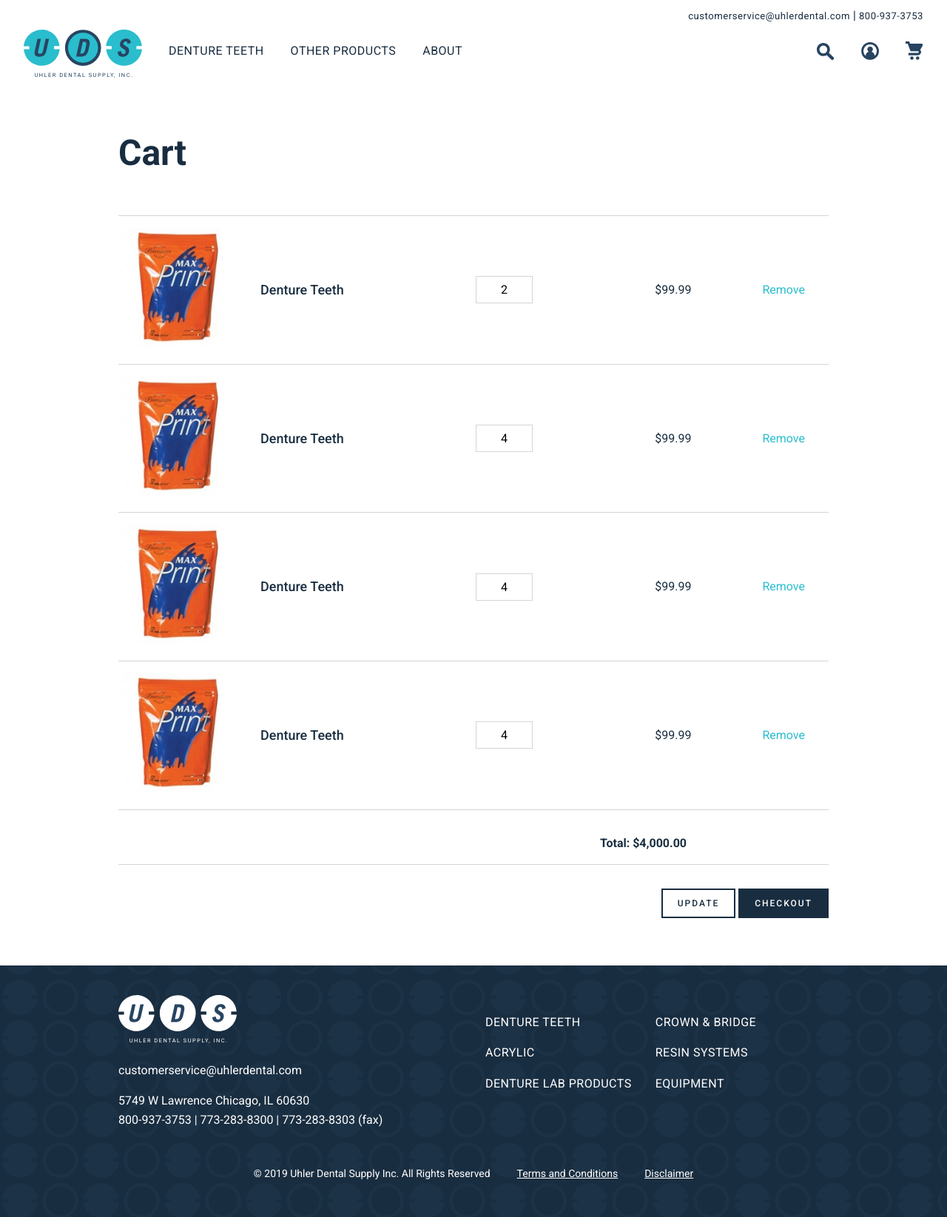
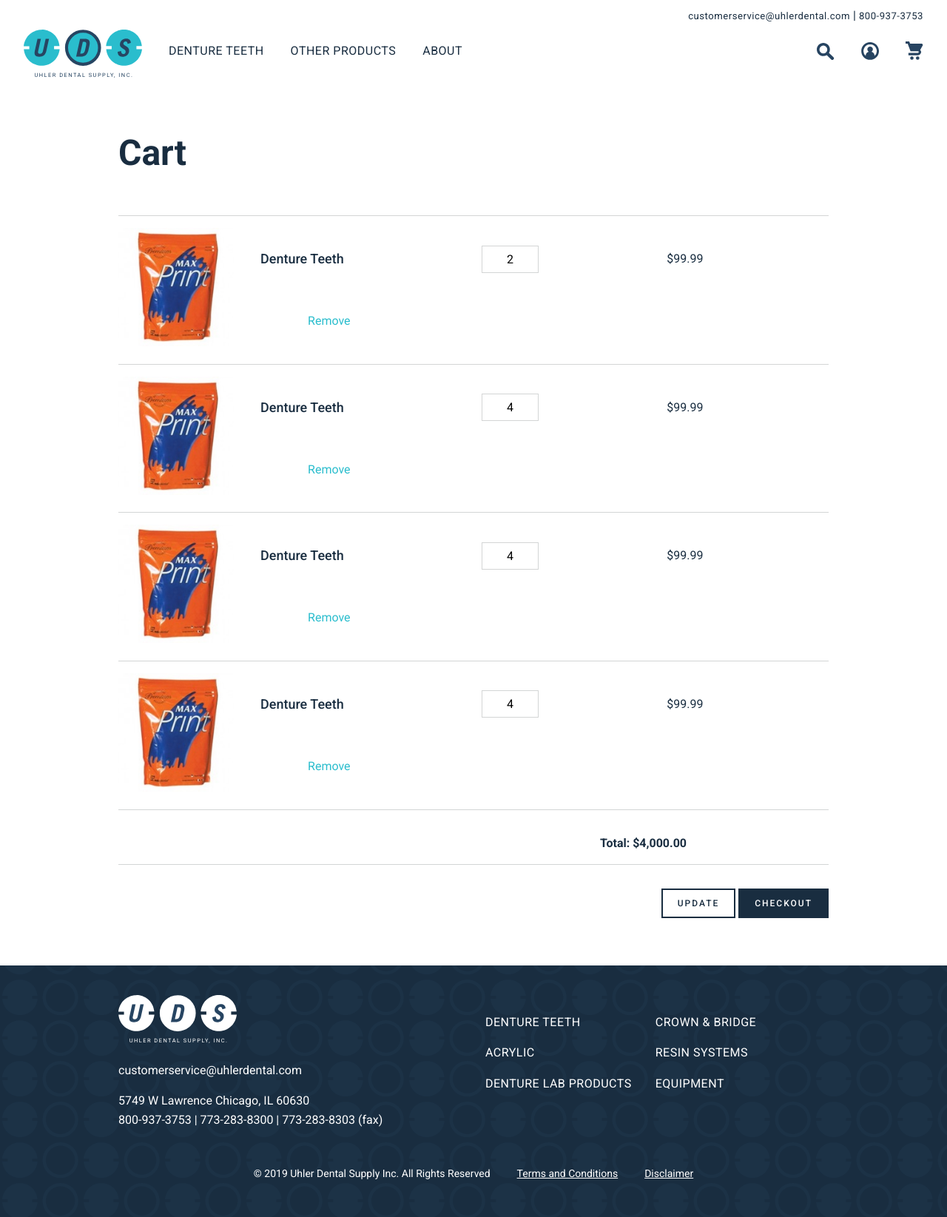
Before and after one commit to brodieaustin/uhlerdental-prototype, a Jekyll site: the page built from cart/index.html, in a window 1280 px wide. Shown: the whole page at 74% size. Built offline with Jekyll 4.4.1, drawn with Linux system fonts in a browser that asks for light colours.

Commit message:
more tweaks to search and cart

```diff
--- a/assets/css/styles.css
+++ b/assets/css/styles.css
@@ -869,13 +869,13 @@ input, select {
   .cart-item:first-child {
     border-top: 1px solid #d3d5d5; }
   .cart-item .product-image {
-    width: 60%;
+    width: 40%;
     text-align: center; }
     @media screen and (min-width: 736px) {
       .cart-item .product-image {
         width: calc(20% - 2rem); } }
   .cart-item .product-information {
-    width: 40%; }
+    width: 60%; }
     @media screen and (min-width: 736px) {
       .cart-item .product-information {
         display: flex;
@@ -893,6 +893,7 @@ input, select {
         .cart-item .product-information h3 {
           width: 40%; } }
     .cart-item .product-information input {
+      margin: 0 .5rem;
       padding: .5rem;
       text-align: center;
       border: 1px solid #d3d5d5; }
--- a/src/scss/_cart.scss
+++ b/src/scss/_cart.scss
@@ -14,7 +14,7 @@
   }
 
   .product-image{
-    width: 60%;
+    width: 40%;
     text-align: center;
 
     @media screen and (#{$bp-larger-than-tablet}){
@@ -23,7 +23,7 @@
   }
 
   .product-information{
-    width: 40%;
+    width: 60%;
 
     @media screen and (#{$bp-larger-than-tablet}){
       display: flex;
@@ -50,6 +50,7 @@
     }
 
     input{
+      margin: 0 .5rem;
       padding: .5rem;
       text-align: center;
       border: 1px solid $border-color;
```
